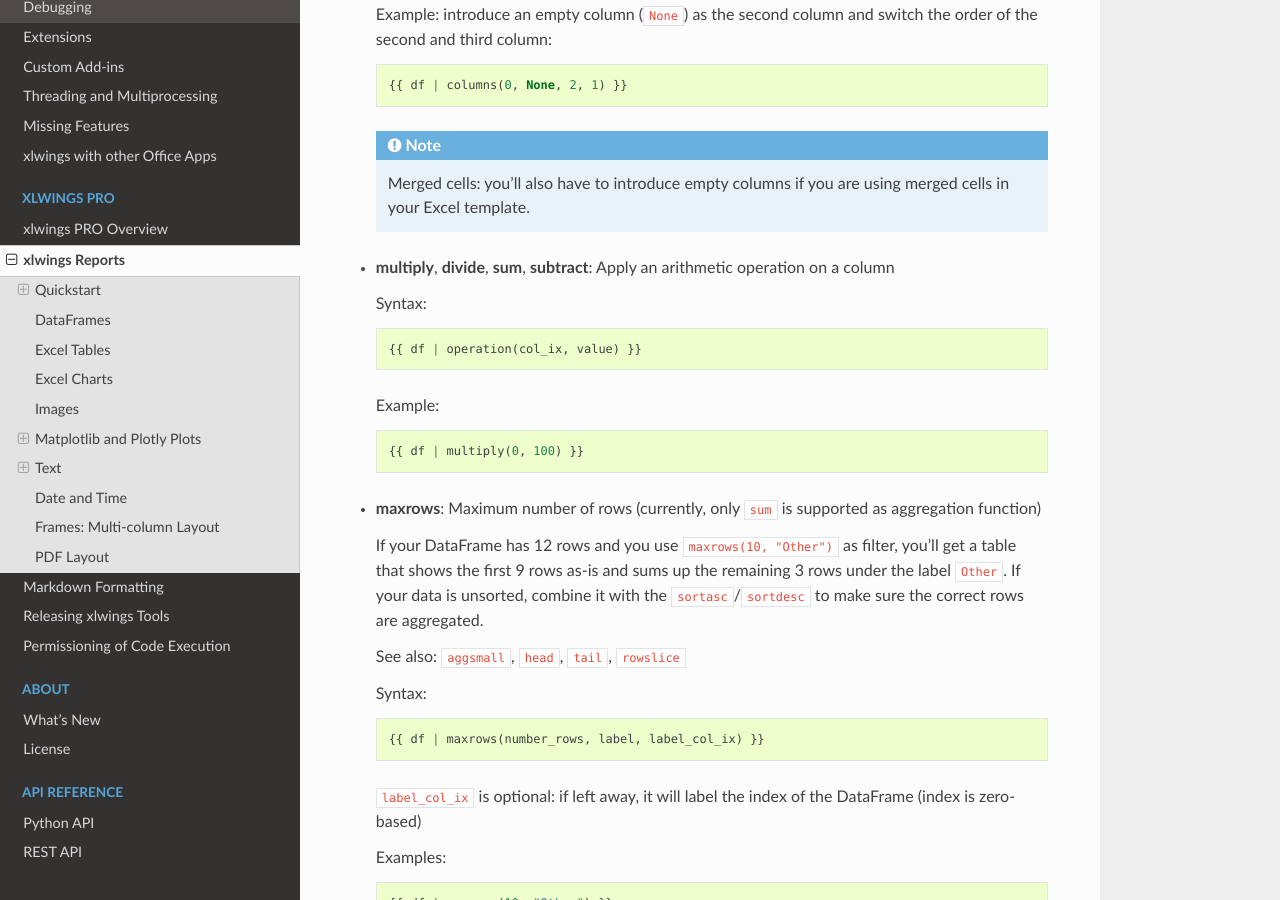
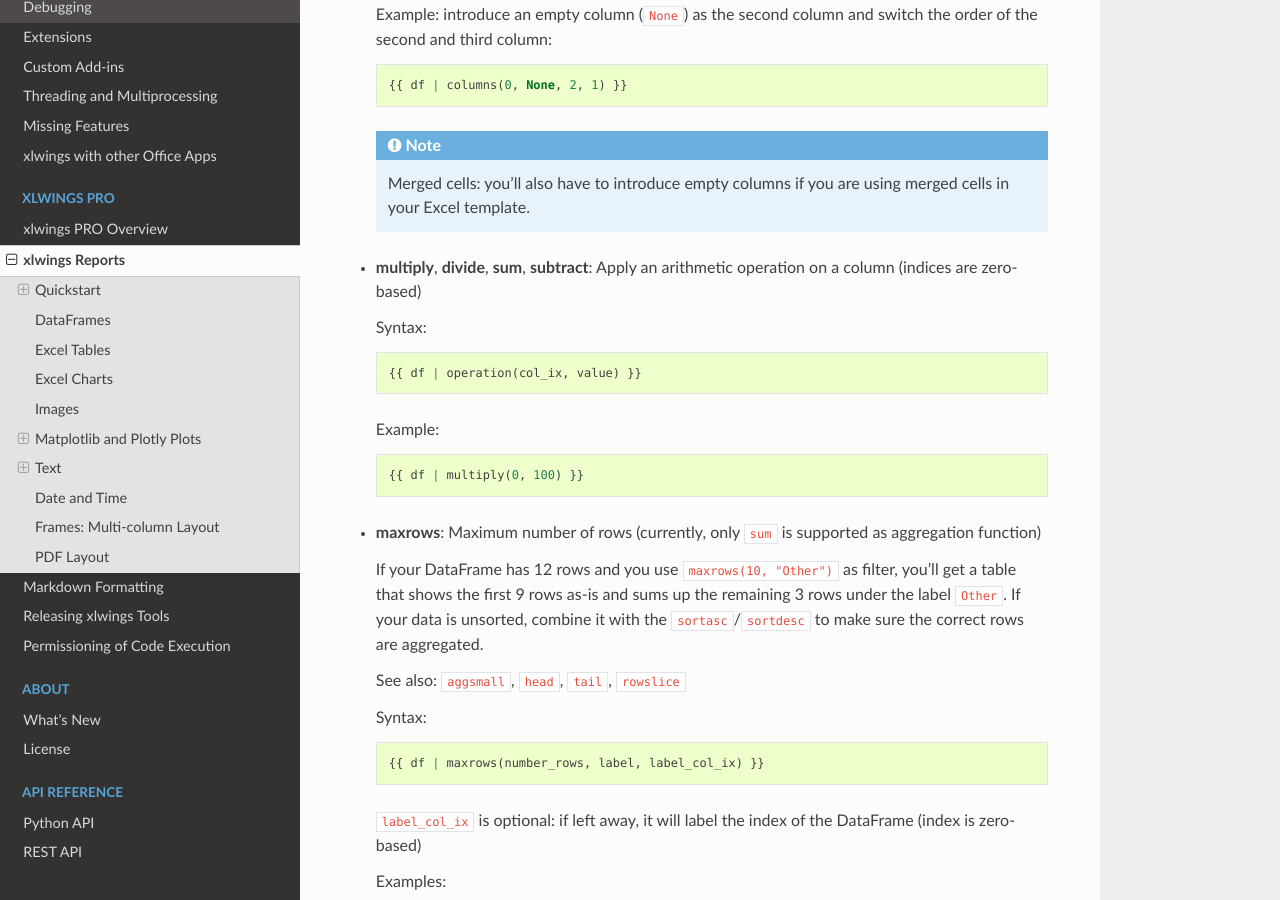
Before and after one commit to xlwings/xlwings, a Sphinx documentation site: the page built from docs/reports.rst, in a window 1280 px wide and 900 px high, scrolled down 4585 px. Built offline with Sphinx 7.4.7 and the Read the Docs theme 2.0.0, drawn with Linux system fonts in a browser that asks for light colours.

Commit message:
docs edits

```diff
--- a/docs/reports.rst
+++ b/docs/reports.rst
@@ -134,7 +134,7 @@
   .. note::
     Merged cells: you'll also have to introduce empty columns if you are using merged cells in your Excel template.
 
-* **multiply**, **divide**, **sum**, **subtract**: Apply an arithmetic operation on a column
+* **multiply**, **divide**, **sum**, **subtract**: Apply an arithmetic operation on a column (indices are zero-based)
 
   Syntax::
 
```
